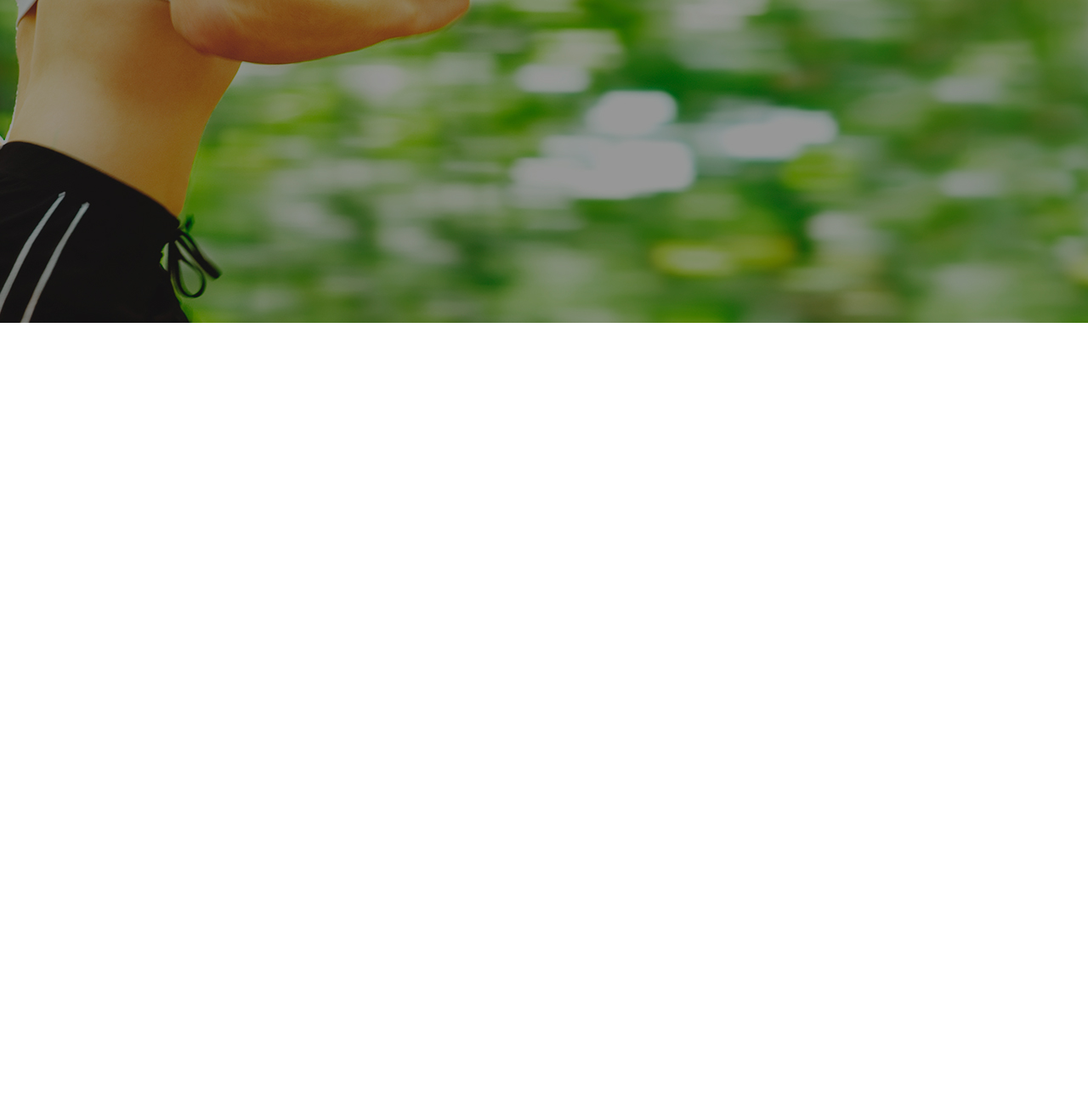
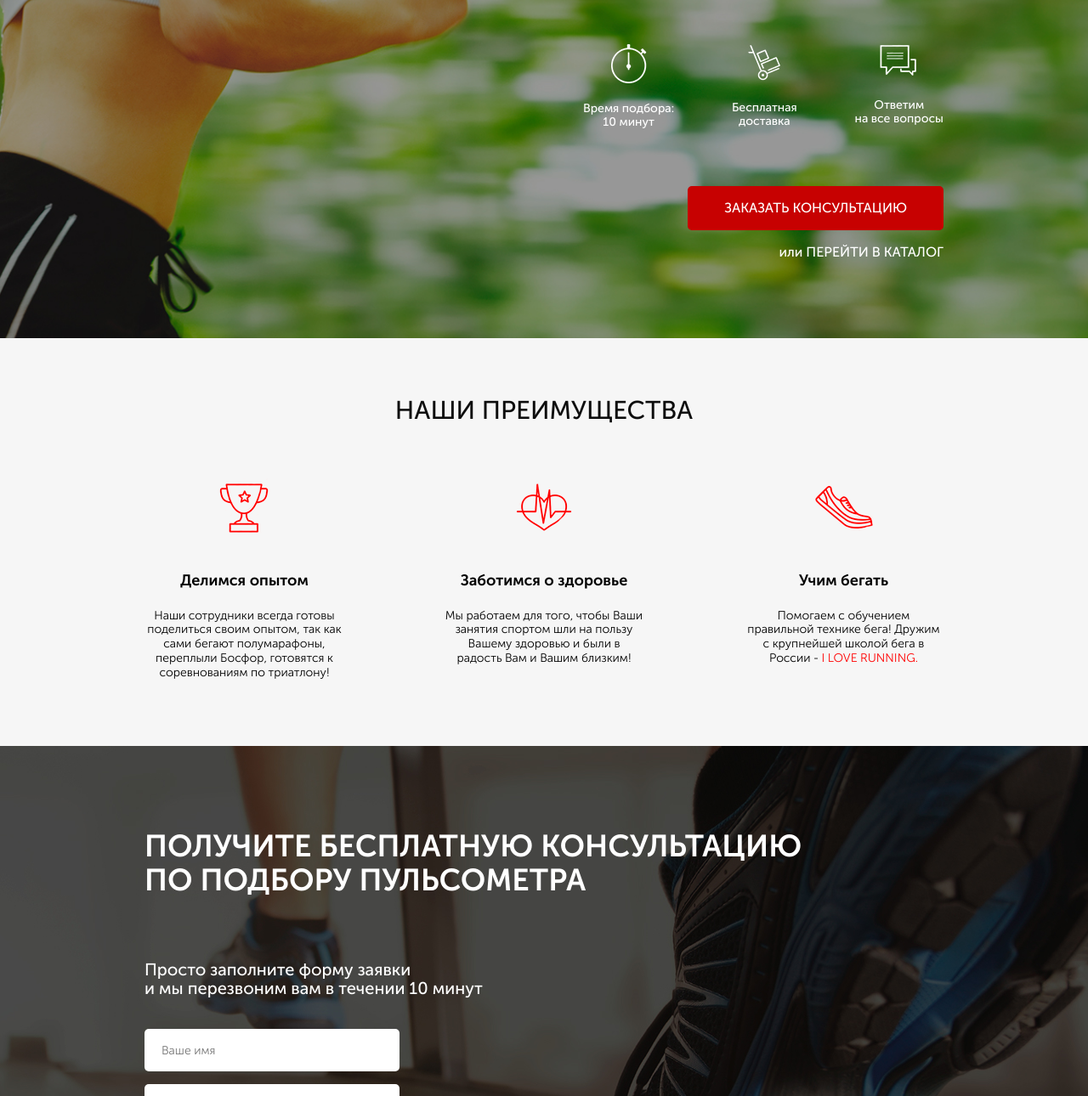
Before and after one commit to Cold-SS/RunSmart, a website: page src/index.html in a window 1280 px wide. Shown: the part 270-1560 px from the top of the page at 85% size. Before the commit the page ends 800 px from the top, so only its background shows below. Drawn offline with Linux system fonts and the light colour scheme.

Commit message:
Ended forms and advantages sections

```diff
--- a/src/index.html
+++ b/src/index.html
@@ -22,9 +22,67 @@
 				</div>
 				<div class="header__contacts">
 					<a href="tel:+7499922-89-74">+7 (499) 922-89-74</a>
-					<button class="button">заказать звонок</button>
+					<button class="button button_header">заказать звонок</button>
 				</div>
 			</header>
+			<div class="promo__wrapper">
+				<h1 class="promo__header">Подбор пульсометра</h1>
+				<h2 class="promo__subheader">с учётом Вашего уровня подготовки</h2>
+				<div class="promo__icons">
+					<div class="promo__icon">
+						<img src="img/icn/timer-icn.png" alt="">
+						<p>Время подбора: <br>10 минут</p>
+					</div>
+					<div class="promo__icon">
+						<img src="img/icn/shipping-icn.png" alt="">
+						<p>Бесплатная <br>доставка</p>
+					</div>
+					<div class="promo__icon">
+						<img src="img/icn/support-icn.png" alt="">
+						<p>Ответим <br>на все вопросы</p>
+					</div>
+				</div>
+				<button class="button button_main">заказать консультацию</button>
+				<p class="promo__link">или <a href="#">перейти в каталог</a></p>
+			</div>
+		</div>
+	</div>
+
+	<div class="advantages">
+		<section class="container">
+			<h2 class="section-header">НАШИ ПРЕИМУЩЕСТВА</h2>
+			<div class="advantages__wrapper">
+				<div class="advantages__card">
+					<img src="img/icn/cup-icn.png" alt="">
+					<h3>Делимся опытом</h3>
+					<p>Наши сотрудники всегда готовы поделиться своим опытом, так как сами бегают полумарафоны, переплыли Босфор, готовятся к cоревнованиям по триатлону!</p>
+				</div>
+				<div class="advantages__card">
+					<img src="img/icn/heart-icn.png" alt="">
+					<h3>Заботимся о здоровье</h3>
+					<p>Мы работаем для того, чтобы Ваши занятия спортом шли на пользу Вашему здоровью и были в радость Вам и Вашим близким!</p>
+				</div>
+				<div class="advantages__card">
+					<img src="img/icn/shoe-icn.png" alt="">
+					<h3>Учим бегать</h3>
+					<p>Помогаем с обучением правильной технике бега! Дружим с крупнейшей школой бега в России - <span>I LOVE RUNNING.</span></p>
+				</div>
+			</div>
+		</section>
+	</div>
+
+	<div class="consultation">
+		<div class="container">
+			<h2 class="consultation__header">Получите бесплатную консультацию <br>
+			по подбору пульсометра </h2>
+			<p class="consultation__description">Просто заполните форму заявки <br>
+			и мы перезвоним вам в течении 10 минут</p>
+			<form action="#" class="feed-form">
+				<input required type="text" placeholder="Ваше имя" name="name">
+				<input required type="tel" placeholder="Ваш телефон" name="phone">
+				<input required type="email" placeholder="Ваш E-mail" name="email">
+				<button class="button button_submit">заказать консультацию</button>
+			</form>
 		</div>
 	</div>
 	<script src="js/scripts.js"></script>
--- a/src/scss/base/_common.scss
+++ b/src/scss/base/_common.scss
@@ -8,4 +8,27 @@
     background-color: $red;
     text-transform: uppercase;
     border-radius: 5px;
+
+    &_header {
+        margin-top: 8px;
+        padding: 10px 20px;
+        font-size: 12px;
+    }
+
+    &_main {
+        margin-top: 67px;
+        padding: 18px 43px;
+        font-size: 16px;
+    }
+
+    &_submit {
+        flex: 0 0 50px;
+    }
 }
+
+.section-header {
+    font-size: 30px;
+    text-align: center;
+    text-transform: uppercase;
+    color: $black;
+}
--- a/src/scss/base/_reset.scss
+++ b/src/scss/base/_reset.scss
@@ -4,6 +4,9 @@
 
 * {
 	box-sizing: border-box;
+}
+
+*::first-line {
 	line-height: 1;
 }
 
@@ -38,5 +41,6 @@ img {
 
 button {
 	border: none;
-	line-height: 1;
+	padding-inline-start: 0;
+	padding-inline-end: 0;
 }
--- /dev/null
+++ b/src/scss/layout/_advantages.scss
@@ -0,0 +1,36 @@
+.advantages {
+    padding: 70px 0 78px 0;
+    background-color: $white-two;
+
+    &__wrapper {
+        display: flex;
+        justify-content: space-between;
+        margin-top: 65px;
+    }
+
+    &__card {
+        flex: 0 1 235px;
+        text-align: center;
+
+        img {
+            display: inline;
+        }
+
+        h3 {
+            margin-top: 38px;
+            font-size: 18px;
+            font-weight: 700;
+        }
+
+        p {
+            margin-top: 26px;
+            font-size: 14px;
+            font-weight: 300;
+            line-height: normal;
+
+            span {
+                color: $red-two;
+            }
+        }
+    }
+}
--- /dev/null
+++ b/src/scss/layout/_consultation.scss
@@ -0,0 +1,18 @@
+.consultation {
+    min-height: 680px;
+    padding: 100px 0 92px 0;
+    color: $white;
+    line-height: normal;
+    background: url(../../img/bg/help-form-bg.jpg) center center / cover no-repeat;
+
+    &__header {
+        font-size: 36px;
+        font-weight: 700;
+        text-transform: uppercase;
+    }
+
+    &__description {
+        margin-top: 74px;
+        font-size: 20px;
+    }
+}
--- /dev/null
+++ b/src/scss/layout/_forms.scss
@@ -0,0 +1,21 @@
+.feed-form {
+    display: flex;
+    flex-direction: column;
+    width: 300px;
+    margin-top: 36px;
+
+    input {
+        flex: 0 0 50px;
+        margin-bottom: 15px;
+        padding: 0 20px;
+        font-size: 14px;
+        font-weight: 300;
+        color: $greyish-brown-two;
+        border-radius: 5px;
+        border: none;
+
+        &:last-of-type {
+            margin-bottom: 20px;
+        }
+    }
+}
--- a/src/scss/layout/_header.scss
+++ b/src/scss/layout/_header.scss
@@ -6,6 +6,7 @@
 
     &__official {
         font-size: 12px;
+        text-align: center;
 
         p:last-child {
             margin-top: 12px;
@@ -15,18 +16,12 @@
     }
 
     &__contacts {
-        text-align: center;
+        text-align: right;
 
         a {
             display: block;
             font-size: 18px;
             font-weight: 700;
         }
-
-        button {
-            margin-top: 8px;
-            padding: 10px 20px;
-            font-size: 12px;
-        }
     }
 }
--- a/src/scss/layout/_promo.scss
+++ b/src/scss/layout/_promo.scss
@@ -1,5 +1,62 @@
 .promo {
     min-height: 650px;
     padding: 21px 0 93px 0;
-    background: url(../../img/bg/header-bg.jpg) center center/cover no-repeat;
+    background: url(../img/bg/header-bg.jpg) center center/cover no-repeat;
+
+    &__wrapper {
+        display: flex;
+        flex-direction: column;
+        align-items: flex-end;
+        color: $white;
+    }
+
+    &__header {
+        margin-top: 90px;
+        font-size: 42px;
+        font-weight: 700;
+        text-transform: uppercase;
+    }
+
+    &__subheader {
+        margin-top: 17px;
+        font-size: 24px;
+        text-transform: uppercase;
+    }
+
+    &__icons {
+        display: flex;
+        justify-content: space-between;
+        width: 424px;
+        margin-top: 70px;
+    }
+
+    &__icon {
+        flex: 0 1 auto;
+        text-align: center;
+
+        img {
+            display: inline;
+        }
+
+        p {
+            margin-top: 20px;
+            font-size: 14px;
+            line-height: normal;
+        }
+    }
+
+    &__link {
+        margin-top: 18px;
+        font-size: 16px;
+
+        a {
+            text-transform: uppercase;
+
+            @media (hover: hover) {
+                &:hover {
+                    text-decoration: underline;
+                }
+            }
+        }
+    }
 }
--- a/src/scss/styles.scss
+++ b/src/scss/styles.scss
@@ -8,3 +8,6 @@
 
 @import 'layout/_promo.scss';
 @import './layout/header';
+@import './layout/advantages';
+@import './layout/consultation';
+@import './layout/forms';
```
Also changed, not shown: src/css/styles.min.css.
